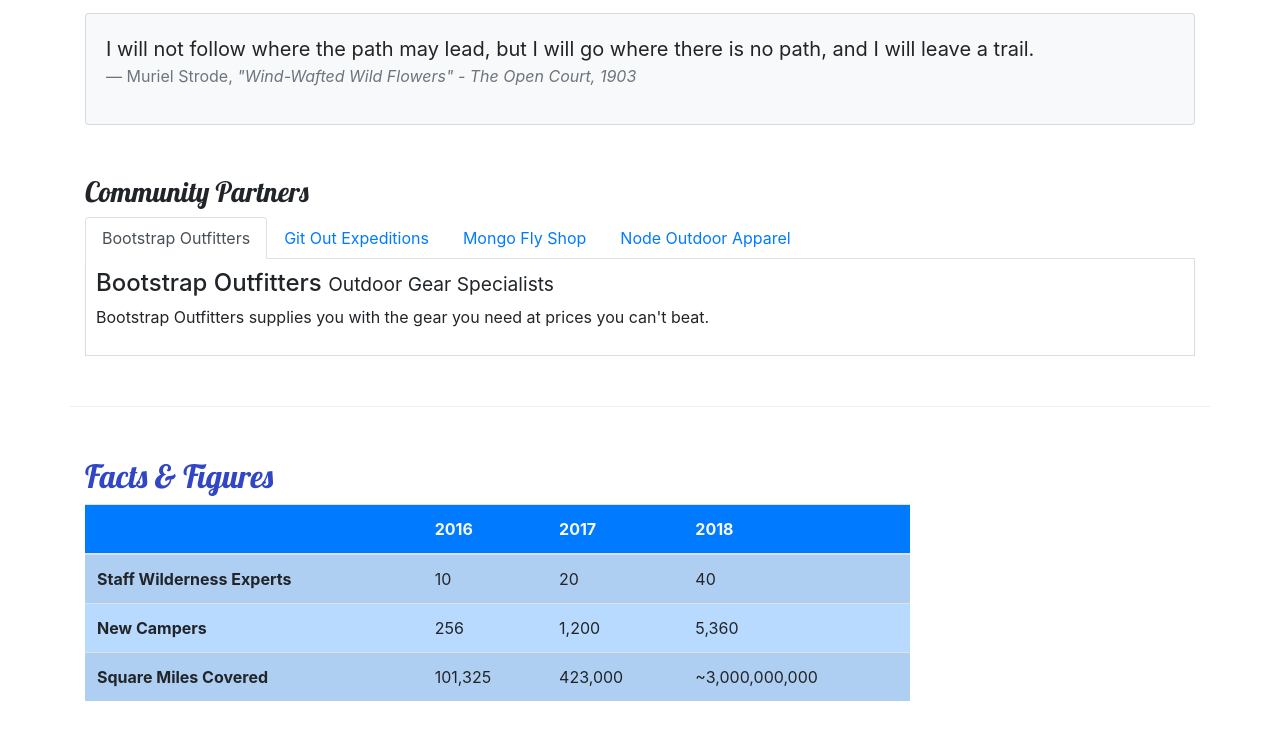
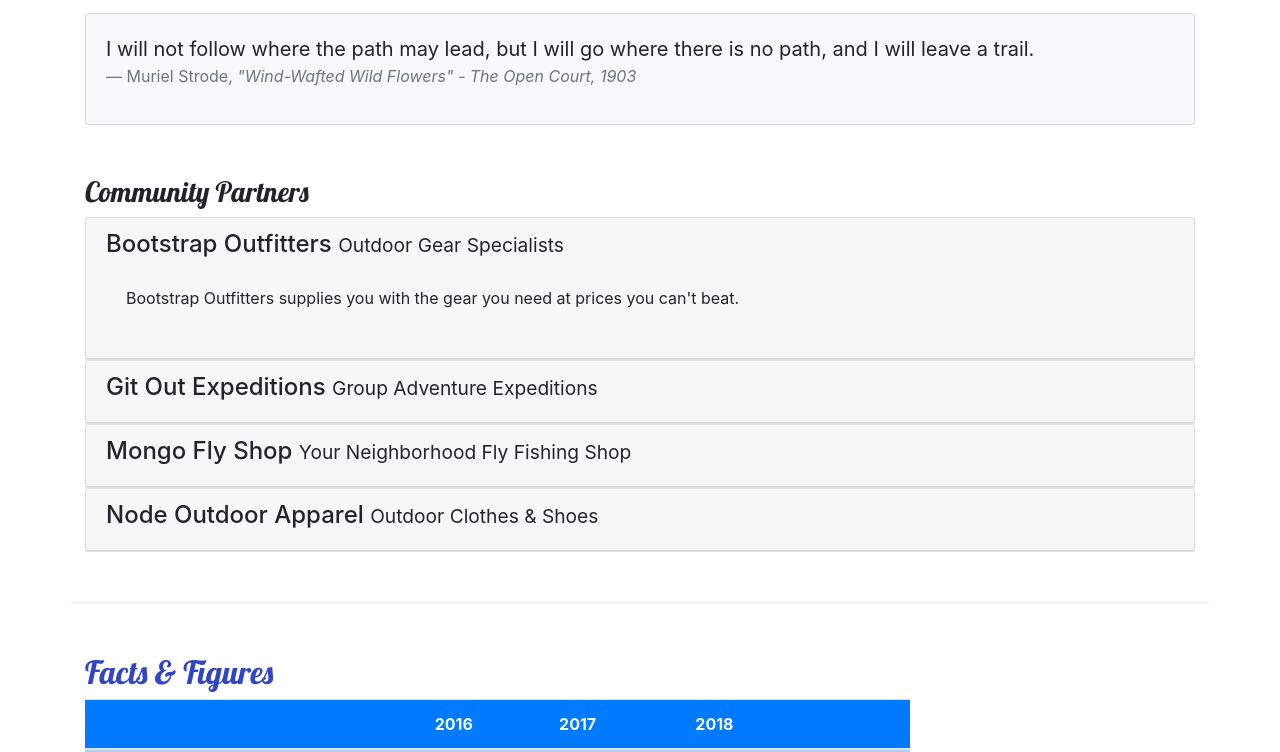
Before and after one commit to mzrickers/new-nucampsite, a website: page aboutus.html in a window 1280 px wide. Shown: the part 603-1355 px from the top of the page. Drawn offline with nearby package versions, Linux system fonts and the light colour scheme.

Commit message:
Accordian

```diff
--- a/aboutus.html
+++ b/aboutus.html
@@ -103,32 +103,59 @@
         <div class="row row-content">
             <div class="col">
                 <h3>Community Partners</h3>
-                <ul class="nav nav-tabs">
-                    <li class="nav-item"><a class="nav-link active" href="#bootstrap" role="tab" data-toggle="tab">Bootstrap Outfitters</li></a>
-                    <li class="nav-item"><a class="nav-link" href="#git" role="tab" data-toggle="tab">Git Out Expeditions</li></a>
-                    <li class="nav-item"><a class="nav-link" href="#mongo" role="tab" data-toggle="tab">Mongo Fly Shop</li></a>
-                    <li class="nav-item"><a class="nav-link" href="#node" role="tab" data-toggle="tab">Node Outdoor Apparel</li></a>
-                </ul>
-                <div class="tab-content">
-                    <div role="tabpanel" class="tab-pane fade show active" id="bootstrap">
-                        <h4>Bootstrap Outfitters <small>Outdoor Gear Specialists</small></h4>
-                        <p class="d-none d-sm-block">Bootstrap Outfitters supplies you with the gear you need at prices you can't beat.</p>
+                <div id="accordian">
+                    <div class="card">
+                        <div role="tab" class="card-header">
+                            <h4>
+                                <a data-toggle="collapse" data-target="#bootstrap">Bootstrap Outfitters <small>Outdoor Gear Specialists</small></a>
+                            </h4>
+                            <div class="collapse show" id="bootstrap" data-parent="#accordian">
+                                <div class="card-body">
+                                    <p class="d-none d-sm-block">Bootstrap Outfitters supplies you with the gear you need at prices you can't beat.</p>
+                                </div>
+                            </div>
+                        </div>
                     </div>
-                    <div role="tabpanel" class="tab-pane fade" id="git">
-                        <h4>Git Out Expeditions <small>Group Adventure Expeditions</small></h4>
-                        <p class="d-none d-sm-block">Join Git Out Expeditions to explore new horizons with a group of other adventurers!</p>
+                    <div class="card">
+                        <div role="tab" class="card-header">
+                            <h4>
+                                <a class="collapsed" data-toggle="collapse" data-target="#git">Git Out Expeditions <small>Group Adventure Expeditions</small></a>
+                            </h4>
+                            <div class="collapse" id="git" data-parent="#accordian">
+                                <div class="card-body">
+                                    <p class="d-none d-sm-block">Join Git Out Expeditions to explore new horizons with a group of other adventurers!</p>
+                                </div>
+                            </div>
+                        </div>
                     </div>
-                    <div role="tabpanel" class="tab-pane fade" id="mongo">
-                        <h4>Mongo Fly Shop <small>Your Neighborhood Fly Fishing Shop</small></h4>
-                        <p class="d-none d-sm-block">Need a new fishing pole, a tacklebox, or flies of all kinds? Stop by Mongo Fly Shop.</p>
+                    <div class="card">
+                        <div role="tab" class="card-header">
+                            <h4>
+                                <a class="collapsed" data-toggle="collapse" data-target="#mongo">Mongo Fly Shop <small>Your Neighborhood Fly Fishing Shop</small></a>
+                            </h4>
+                            <div class="collapse" id="mongo" data-parent="#accordian">
+                                <div class="card-body">
+                                    <p class="d-none d-sm-block">Need a new fishing pole, a tacklebox, or flies of all kinds? Stop by Mongo Fly Shop.</p>
+                                </div>
+                            </div>
+                        </div>
                     </div>
-                    <div role="tabpanel" class="tab-pane fade" id="node">
-                        <h4>Node Outdoor Apparel <small>Outdoor Clothes & Shoes</small></h4>
-                        <p class="d-none d-sm-block">From polar fleeces to swimsuits, hiking boots to waders, a visit to Node will be sure to get you covered.</p>
+                    <div class="card">
+                        <div role="tab" class="card-header">
+                            <h4>
+                                <a class="collapsed" data-toggle="collapse" data-target="#node">Node Outdoor Apparel <small>Outdoor Clothes & Shoes</small></a>
+                            </h4>
+                            <div class="collapse" id="node" data-parent="#accordian">
+                                <div class="card-body">
+                                    <p class="d-none d-sm-block">From polar fleeces to swimsuits, hiking boots to waders, a visit to Node will be sure to get you covered.</p>
+                                </div>
+                            </div>
+                        </div>
                     </div>
                 </div>
             </div>
         </div>
+
         <div class="row row-content">
             <div class="col-sm-9">
                 <h2>Facts &amp; Figures</h2>
--- a/css/styles.css
+++ b/css/styles.css
@@ -36,9 +36,3 @@ header h2 {
 .navbar {
     background-color: #901CAD;
 }
-
-.tab-content {
-    border: 1px solid #DDD;
-    border-top: none;
-    padding: 10px;
-}
```
